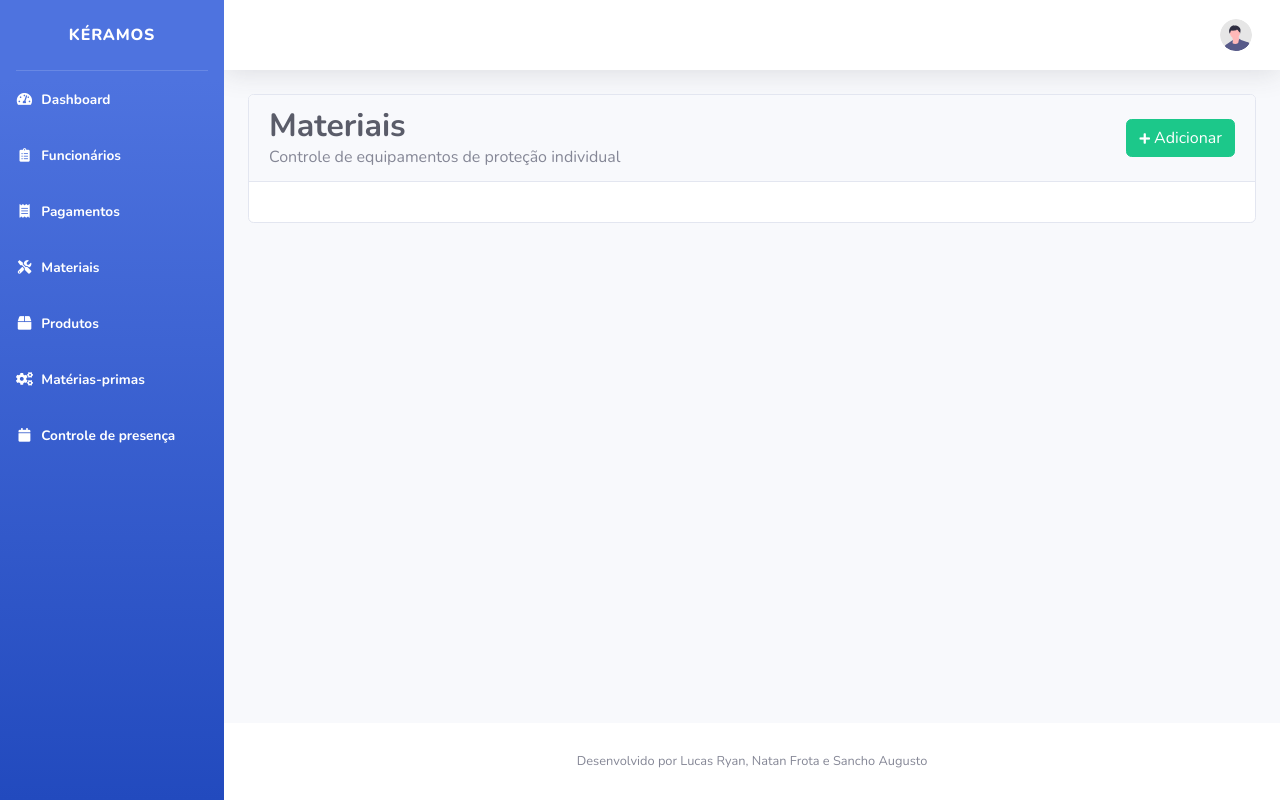
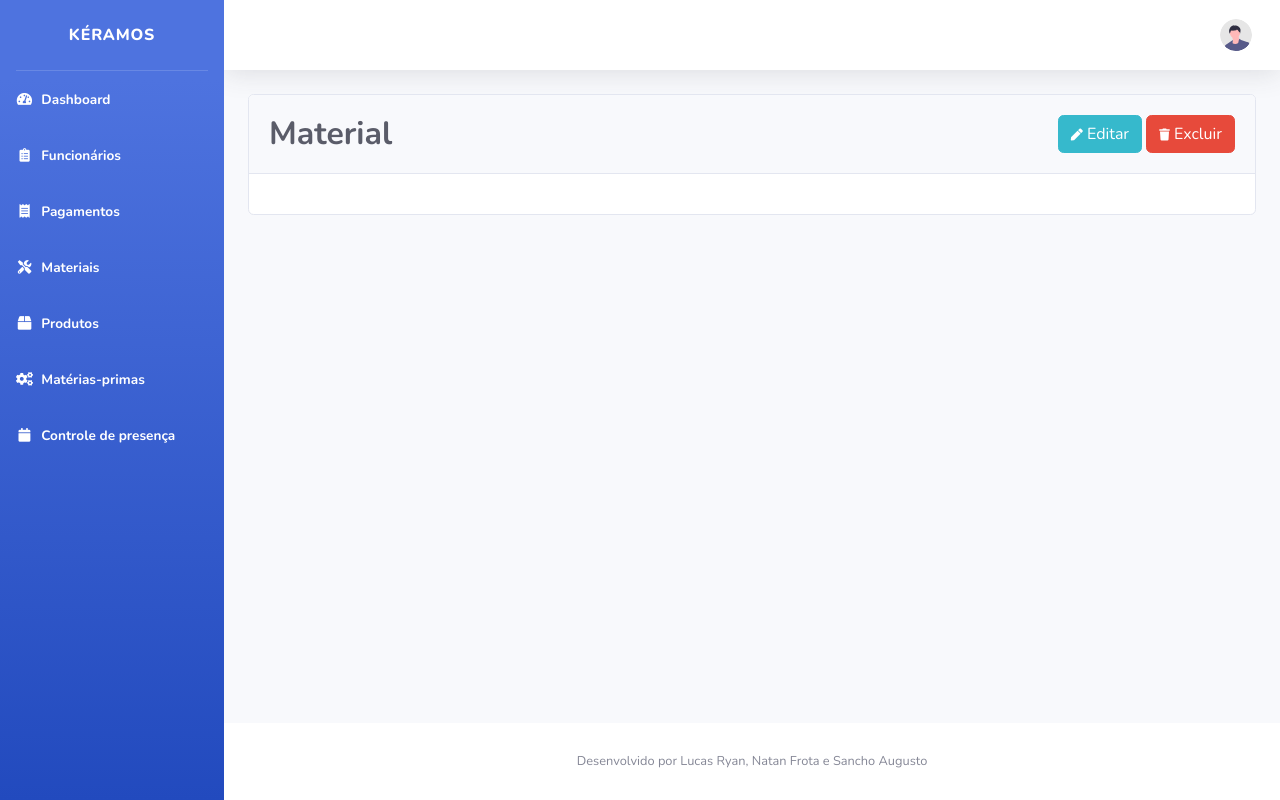
Before and after one commit to lucasxsdw/Gestao_fabrica_ceramica, a Django app: template templates/material/detalhar.html in a window 1280 px wide. Run offline with Django 5.2, Linux system fonts and the light colour scheme; the template is opened without the code that fills it, so the values that code supplies are empty; some libraries are stand-ins or nearby versions.

Commit message:
feat: adiciona botão de exclusão

```diff
--- a/templates/material/detalhar.html
+++ b/templates/material/detalhar.html
@@ -6,17 +6,21 @@
     <div class="card">
         <div class="card-header d-flex flex-column justify-content-between flex-sm-row align-items-center">
             <div class="mr-3">
-                <h2 class="text-dark font-weight-bold m-0">Materiais</h2>
-                <p class="m-0">Controle de equipamentos de proteção individual</p>
+                <h1 class="h2 text-dark font-weight-bold m-0">Material</h1>
             </div>
-            <a class="btn btn-success my-2" href="{% url 'material:adicionar' %}">
-                <i class="fas fa-plus fa-xs"></i>
-                Adicionar
-            </a>
+            <div>
+                <a class="btn btn-info my-2" href="{% url 'material:editar' material.id %}">
+                    <i class="fas fa-pen fa-xs"></i>
+                    Editar
+                </a>
+                <a class="btn btn-danger my-2" href="{% url 'material:excluir' material.id %}">
+                    <i class="fas fa-trash fa-xs"></i>
+                    Excluir
+                </a>
+            </div>
         </div>
         <div class="card-body">
 
         </div>
     </div>
-
 {% endblock %}
--- a/templates/material/form.html
+++ b/templates/material/form.html
@@ -35,7 +35,7 @@
                     </div>
                 </div>
                 <input type="submit" value="Salvar" class="btn btn-success float-right mx-1">
-                <a class="btn btn-secondary float-right mx-1">Cancelar</a>
+                <a class="btn btn-secondary float-right mx-1" href="{% url 'material:listar' %}">Cancelar</a>
             </form>
         </div>
     </div>
--- a/templates/material/listar.html
+++ b/templates/material/listar.html
@@ -40,6 +40,9 @@
                                     <a href="{% url 'material:editar' material.id %}" class="btn btn-info m-1" aria-label="Editar">
                                         <i class="fa fa-pen"></i>
                                     </a>
+                                    <a href="{% url 'material:excluir' material.id %}" class="btn btn-danger m-1" aria-label="Excluir">
+                                        <i class="fa fa-trash"></i>
+                                    </a>
                                 </td>
                             </tr>
                         {% endfor %}
```
